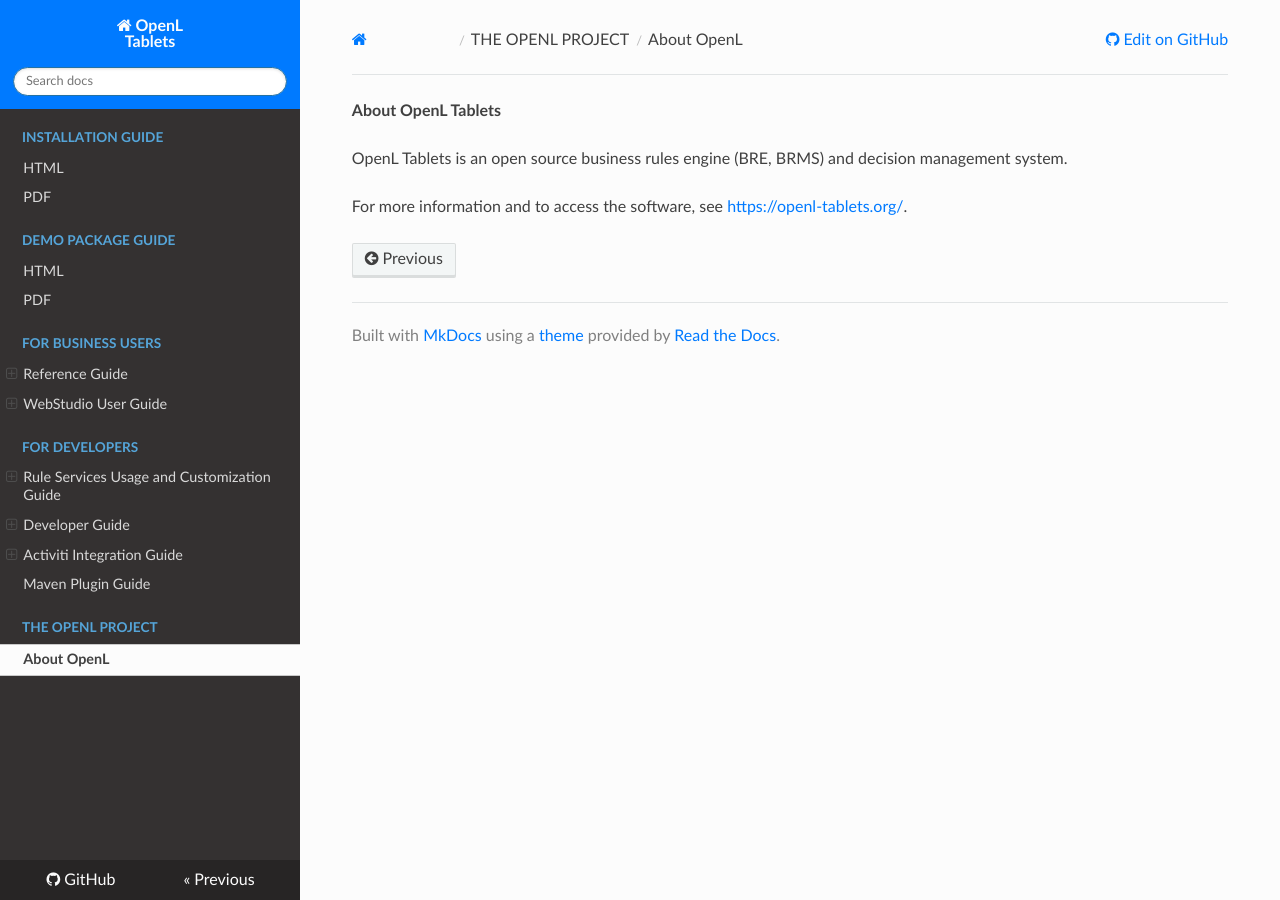
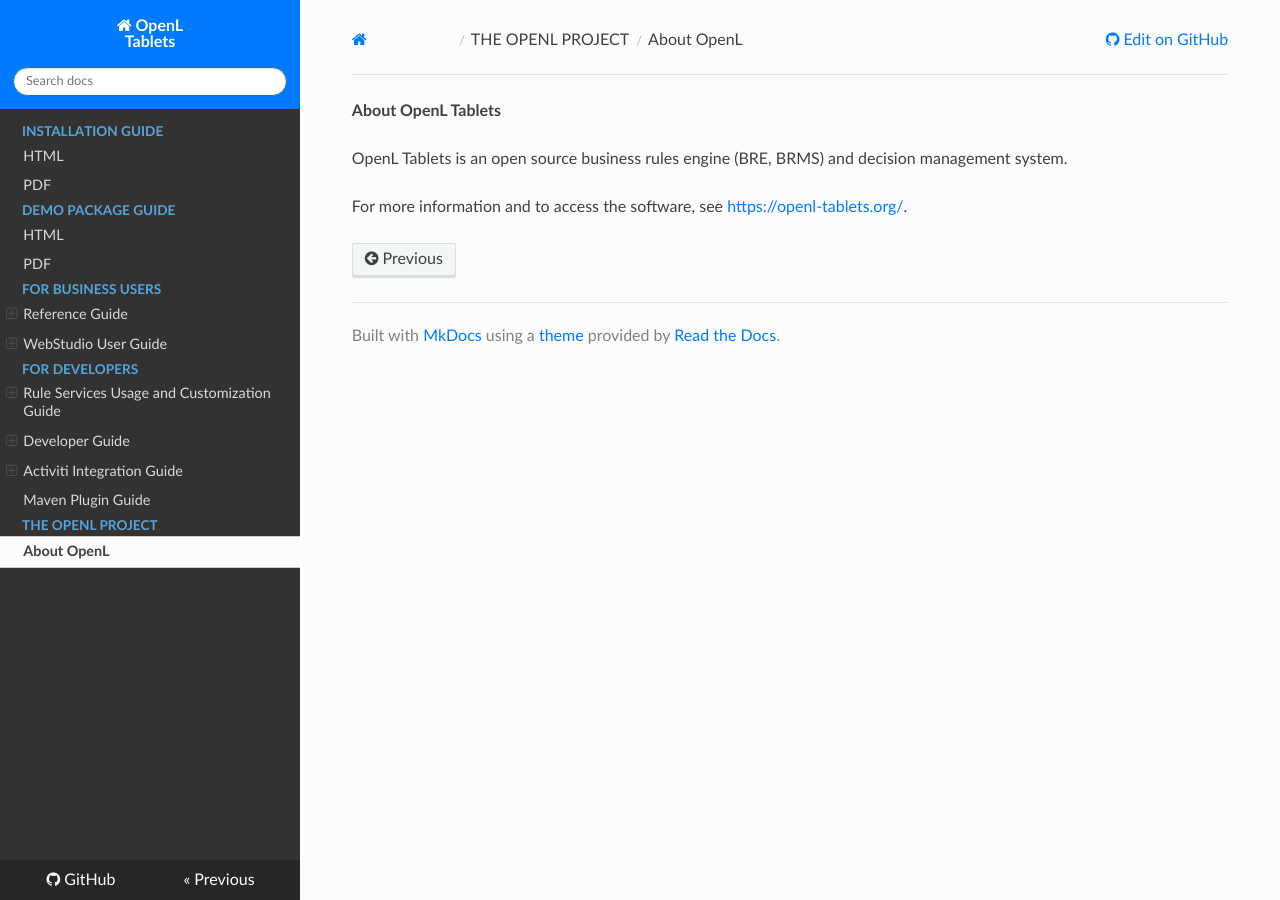
Before and after one commit to agradus/OpenLdocs, an MkDocs documentation site: the page built from docs/about.md, in a window 1280 px wide. Built offline with MkDocs 1.6.1, drawn with Linux system fonts in a browser that asks for light colours; nearby versions of some CDN libraries.

Commit message:
Update extra.css

```diff
--- a/docs/css/extra.css
+++ b/docs/css/extra.css
@@ -5,6 +5,13 @@
 }
 
 /* set vertical spacing in left nav */
+
+.wy-menu-vertical header, .wy-menu-vertical p.caption {
+  margin: 0;
+  height: 20px;
+  line-height: 20px;
+}
+
 li{
   margin: 0;
 }
```
